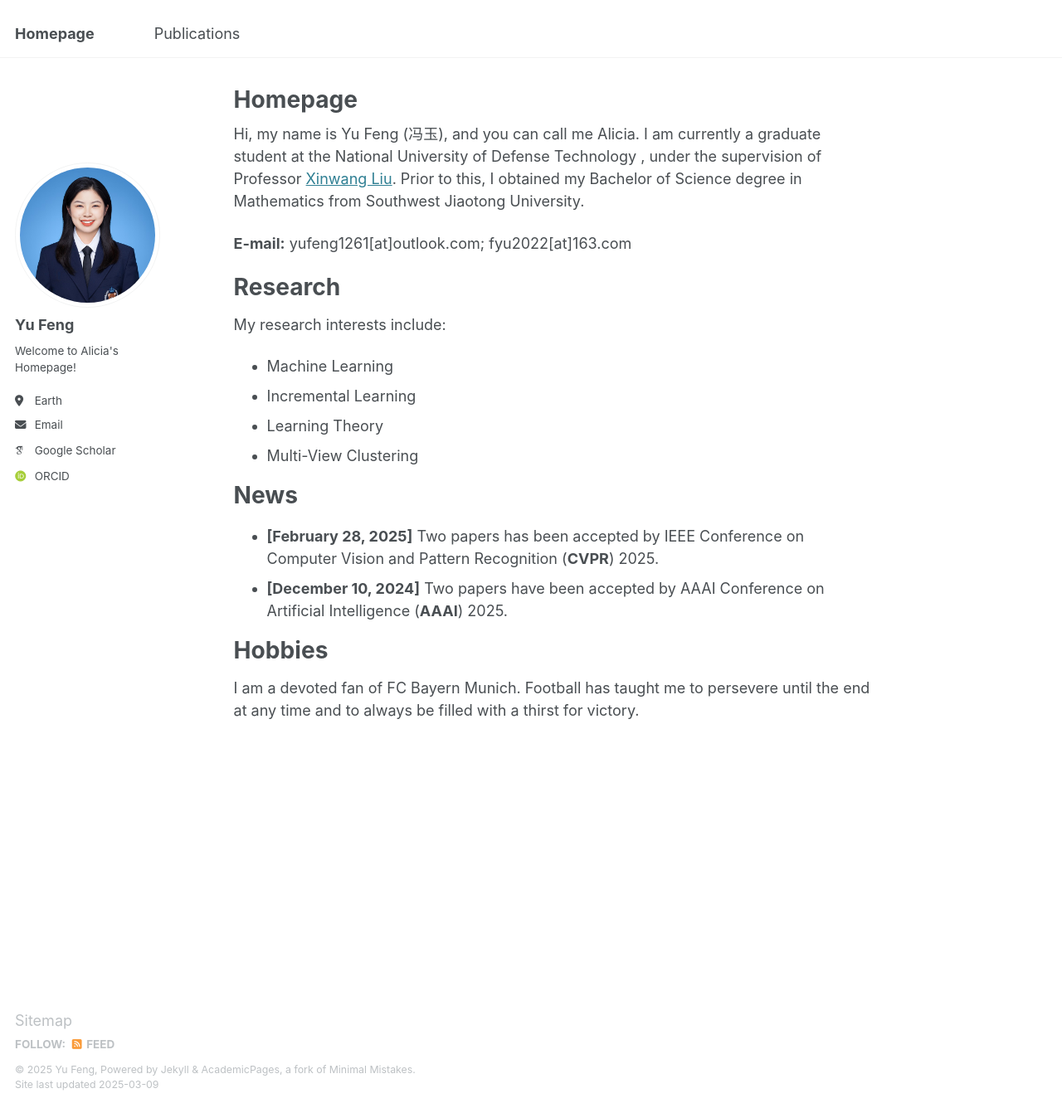
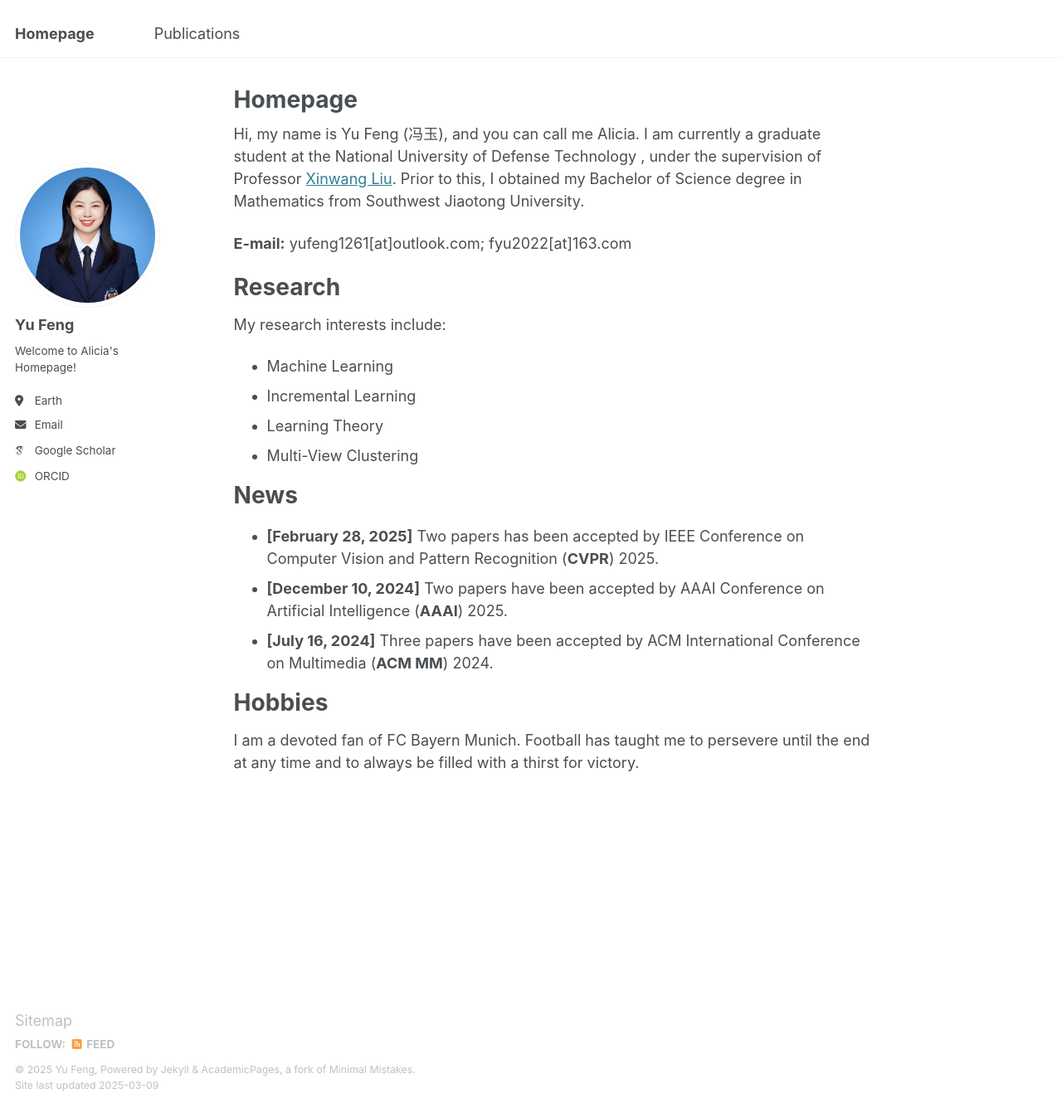
Before and after one commit to YuFeng23/YuFeng23.github.io, a Jekyll site: the page built from _pages/about.md, in a window 1280 px wide and 1336 px high. Shown: the whole window at 83% size. Built offline with Jekyll 4.4.1, drawn with Linux system fonts in a browser that asks for light colours; some web fonts are replaced.

Commit message:
about.md

```diff
--- a/_pages/about.md
+++ b/_pages/about.md
@@ -28,6 +28,7 @@ News
 ======
 - **[February 28, 2025]** Two papers has been accepted by IEEE Conference on Computer Vision and Pattern Recognition (**CVPR**) 2025.
 - **[December 10, 2024]** Two papers have been accepted by AAAI Conference on Artificial Intelligence (**AAAI**) 2025.
+- **[July 16, 2024]** Three papers have been accepted by ACM International Conference on Multimedia (**ACM MM**) 2024.
 
 
 Hobbies
```
